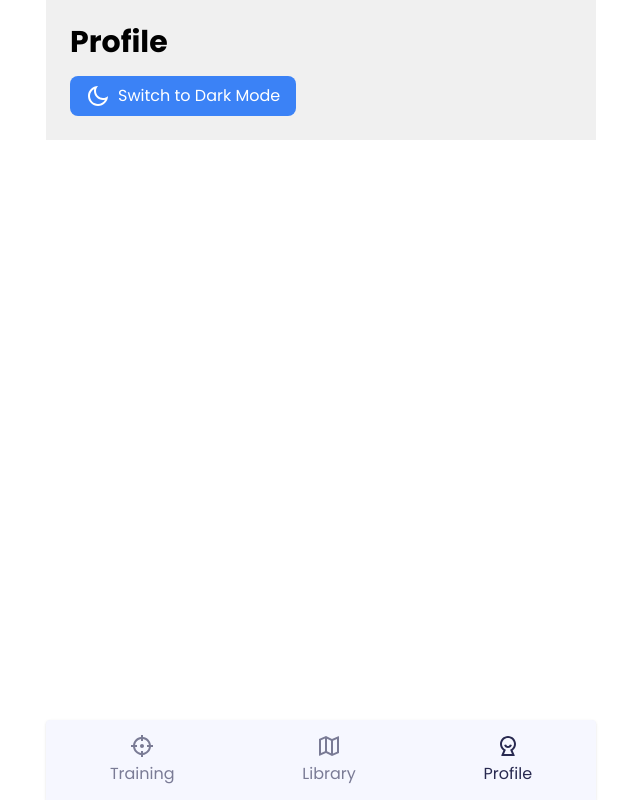
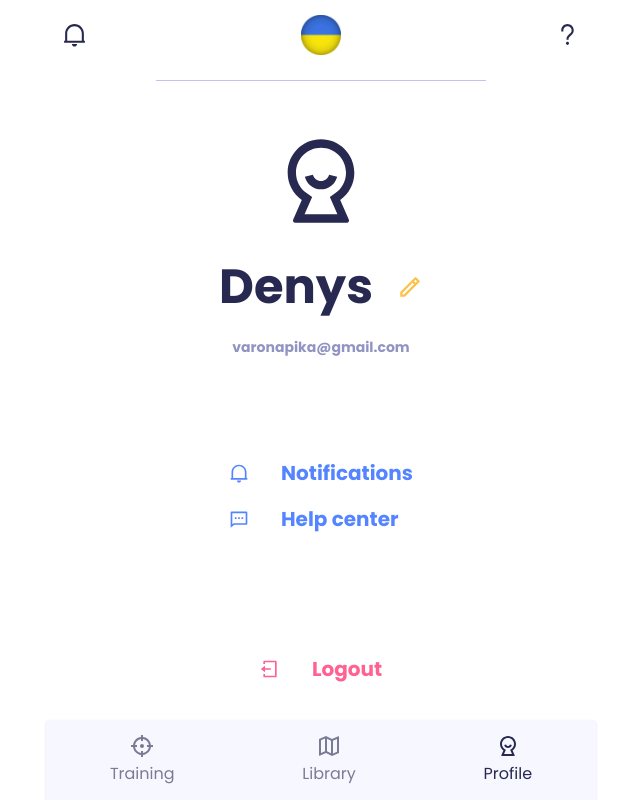
Before and after one commit to DenisGradov/lingo-cards, a React (Vite) app in the folder lingo-frontend/: page /me in a window 1280 px wide. Shown: the whole page, without its empty margins (319-959 px from the left). Built offline with nearby package versions, Linux system fonts and the light colour scheme.

Commit message:
KAN-2: Added Profile + language + minor fixes

```diff
--- a/lingo-frontend/src/components/Me.jsx
+++ b/lingo-frontend/src/components/Me.jsx
@@ -1,20 +1,64 @@
-import useThemeStore from '../store/themeStore';
-import { RiSunLine, RiMoonLine } from 'react-icons/ri';
+import {
+    RiLogoutBoxLine,
+    RiMessage2Line,
+    RiNotification2Line,
+    RiPencilLine,
+    RiQuestionMark,
+    RiUser5Line
+} from 'react-icons/ri';
+import {userInfo} from "../store/userInfo.js";
+import {useState} from "react";
 
 const UserProfile = () => {
-    const { isDark, toggleTheme } = useThemeStore();
+
+    const { userName, userEmail, selectedLanguage, changeLanguage, getLanguageInfo } = userInfo();
+    const [language, setLanguage] = useState(getLanguageInfo(selectedLanguage));
+
+    function handleChangeLanguage() {
+        changeLanguage();
+        setLanguage(getLanguageInfo(selectedLanguage));
+    }
 
     return (
-        <div className="p-6 bg-[#f0f0f0] dark:bg-[#121212] text-black dark:text-white">
-            <h2 className="text-3xl font-bold mb-4">Profile</h2>
-            <button
-                onClick={toggleTheme}
-                className="flex items-center space-x-2 bg-blue-500 text-white px-4 py-2 rounded-lg dark:bg-gray-700"
-            >
-                {isDark ? <RiSunLine className="text-2xl" /> : <RiMoonLine className="text-2xl" />}
-                <span>{isDark ? 'Switch to Light Mode' : 'Switch to Dark Mode'}</span>
-            </button>
-        </div>
+        <section className="flex flex-col flex-grow">
+            {/* Шапка фиксирована сверху */}
+            <div className="flex justify-between items-center py-[5px] mt-[10px] px-[16px]">
+                <RiNotification2Line className="text-[25px] dark:text-[#9194C3] text-[#282950]" />
+                <img className="w-[40px]" onClick={handleChangeLanguage} alt={language.code} src={language.flag} />
+                <RiQuestionMark className="text-[25px] dark:text-[#9194C3] text-[#282950]" />
+            </div>
+
+            <span className="relative mt-[20px] w-[60%] h-[1px] bg-[#C1C3EC] m-auto"></span>
+
+            {/* Основной контент */}
+            <div className="flex-grow flex flex-col items-center justify-around px-[16px]">
+                <div className="flex flex-col items-center">
+                    <RiUser5Line className="text-[100px] dark:text-[#F3F7FF] text-[#282950]" />
+                    <div className="mt-[20px] flex items-center">
+                        <h2 className="text-[48px] font-bold dark:text-[#F3F7FF] text-[#282950]">{userName}</h2>
+                        <RiPencilLine className="text-[#FFC046] text-[26px] ml-[24px]" />
+                    </div>
+                    <h3 className="mt-[14px] text-[#9194C3] text-[14px] font-semibold">{userEmail}</h3>
+                </div>
+
+                <div className="flex flex-col justify-center space-y-4">
+                    <div className="flex items-center">
+                        <RiNotification2Line className="text-[#5484FF] text-[20px]" />
+                        <span className="ml-[32px] text-[#5484FF] text-[20px] font-semibold">Notifications</span>
+                    </div>
+                    <div className="flex items-center">
+                        <RiMessage2Line className="text-[#5484FF] text-[20px]" />
+                        <span className="ml-[32px] text-[#5484FF] text-[20px] font-semibold">Help center</span>
+                    </div>
+                </div>
+
+                {/* Нижняя часть */}
+                <div className="flex items-center mt-[20px]">
+                    <RiLogoutBoxLine className="text-[#FF6193] text-[20px]" />
+                    <span className="ml-[32px] text-[#FF6193] text-[20px] font-semibold">Logout</span>
+                </div>
+            </div>
+        </section>
     );
 };
 
--- a/lingo-frontend/src/components/Training.jsx
+++ b/lingo-frontend/src/components/Training.jsx
@@ -8,12 +8,11 @@ import {
 } from "react-icons/ri";
 import useThemeStore from "../store/themeStore.js";
 import { useState } from "react";
-import useCardStore from "../store/userInfo.js";
+import {useCardStore} from "../store/userInfo.js";
 
 const Training = () => {
   const { isDark, toggleTheme } = useThemeStore();
   const { teach, iKnow, learned } = useCardStore();
-  const [isTransitioning] = useState(false);
 
   const handleToggleTheme = () => {
     toggleTheme();
--- /dev/null
+++ b/lingo-frontend/src/constants/mainConstants.js
@@ -0,0 +1,13 @@
+
+export const countries = {
+    ua:{
+        name: 'Ukraine',
+        code: 'ua',
+        flag: './flags/ua.webp',
+    },
+    uk:{
+        name: 'United Kingdom',
+        code: 'uk',
+        flag: './flags/en.webp',
+    },
+}
--- a/lingo-frontend/src/store/userInfo.js
+++ b/lingo-frontend/src/store/userInfo.js
@@ -1,10 +1,28 @@
 import { create } from 'zustand';
-import { getItem, setItem } from '../utils/localStorage'; // Подключаем утилиту
+import { getItem, setItem } from '../utils/localStorage';
+import {countries} from "../constants/mainConstants.js";
 
-const useCardStore = create((set) => ({
+const countryCodes = Object.keys(countries);
+//get next language buy list of languages
+const getNextLanguage = (currentCode) => {
+    const currentIndex = countryCodes.indexOf(currentCode);
+    const nextIndex = (currentIndex + 1) % countryCodes.length;
+    return countryCodes[nextIndex];
+};
+
+export const useCardStore = create((set) => ({
     teach: getItem('teach', 0),
     iKnow: getItem('iKnow', 0),
     learned: getItem('learned', 0),
 }));
-
-export default useCardStore;
+export const userInfo = create((set) => ({
+    selectedLanguage: getItem('selectedLanguage', 'ua'),
+    userName: getItem('userName', 'Denys'),
+    userEmail: getItem('userEmail', 'varonapika@gmail.com'),
+    changeLanguage: () => set((state) => {
+        const newLanguageCode = getNextLanguage(state.selectedLanguage);
+        setItem('selectedLanguage', newLanguageCode); // Сохраняем новый язык в локальном хранилище
+        return { selectedLanguage: newLanguageCode };
+    }),
+    getLanguageInfo: (code) => countries[code],
+}));
```
Also changed, not shown: lingo-frontend/public/flags/en.webp (added), lingo-frontend/public/flags/ua.webp (added).
